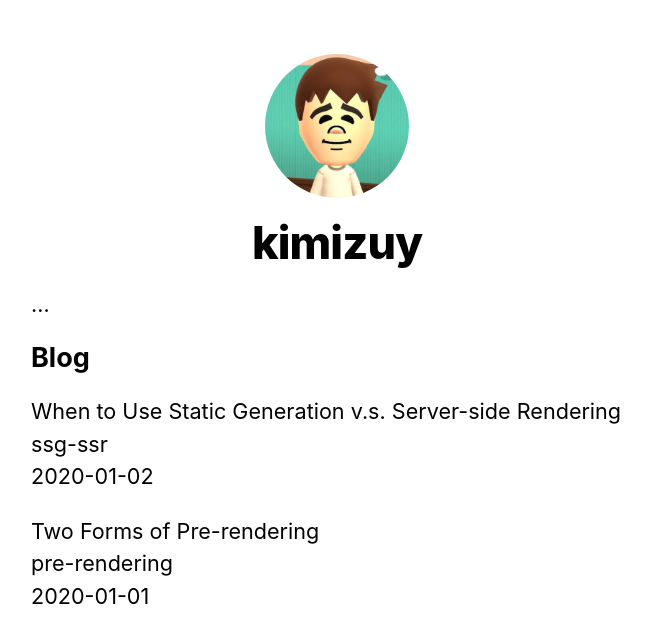
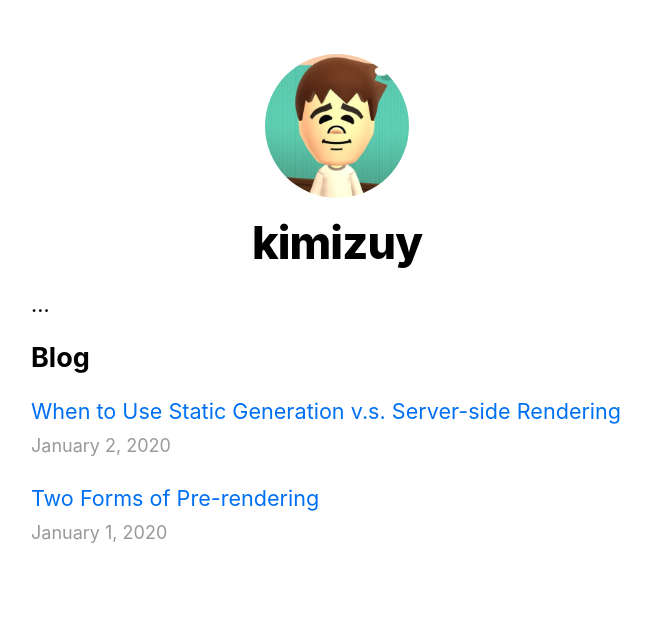
Before and after one commit to kimizuy/archive, a Next.js app in the folder next-tutorial/: page / in a window 1280 px wide. Shown: the top 642 px of the page, without its empty margins (303-954 px from the left). Built offline with nearby package versions, Linux system fonts and the light colour scheme.

Commit message:
style index

```diff
--- a/next-tutorial/pages/index.js
+++ b/next-tutorial/pages/index.js
@@ -1,7 +1,9 @@
 import Head from "next/head"
-import Layout, { siteTitle } from "../components/layout"
+import Layout from "../components/layout"
 import utilStyles from "../styles/utils.module.css"
 import { getSortedPostsData } from "../lib/posts"
+import Link from "next/link"
+import Date from "../components/date"
 
 export default function Home({ allPostsData }) {
   return (
@@ -13,11 +15,13 @@
         <ul className={utilStyles.list}>
           {allPostsData.map(({ id, date, title }) => (
             <li className={utilStyles.listItem} key={id}>
-              {title}
+              <Link href="/posts/[id]" as={`/posts/${id}`}>
+                <a>{title}</a>
+              </Link>
               <br />
-              {id}
-              <br />
-              {date}
+              <small className={utilStyles.lightText}>
+                <Date dateString={date} />
+              </small>
             </li>
           ))}
         </ul>
```
